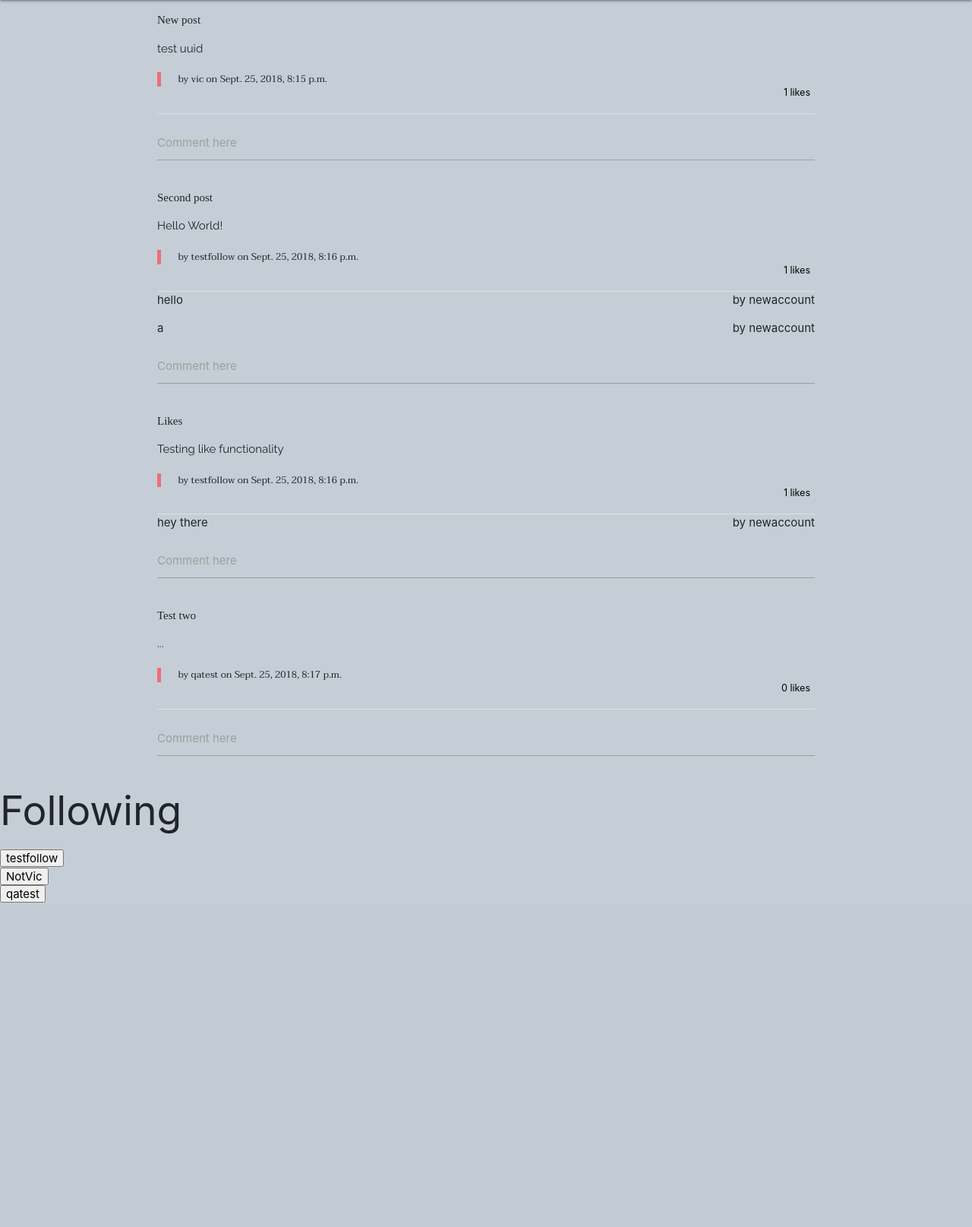
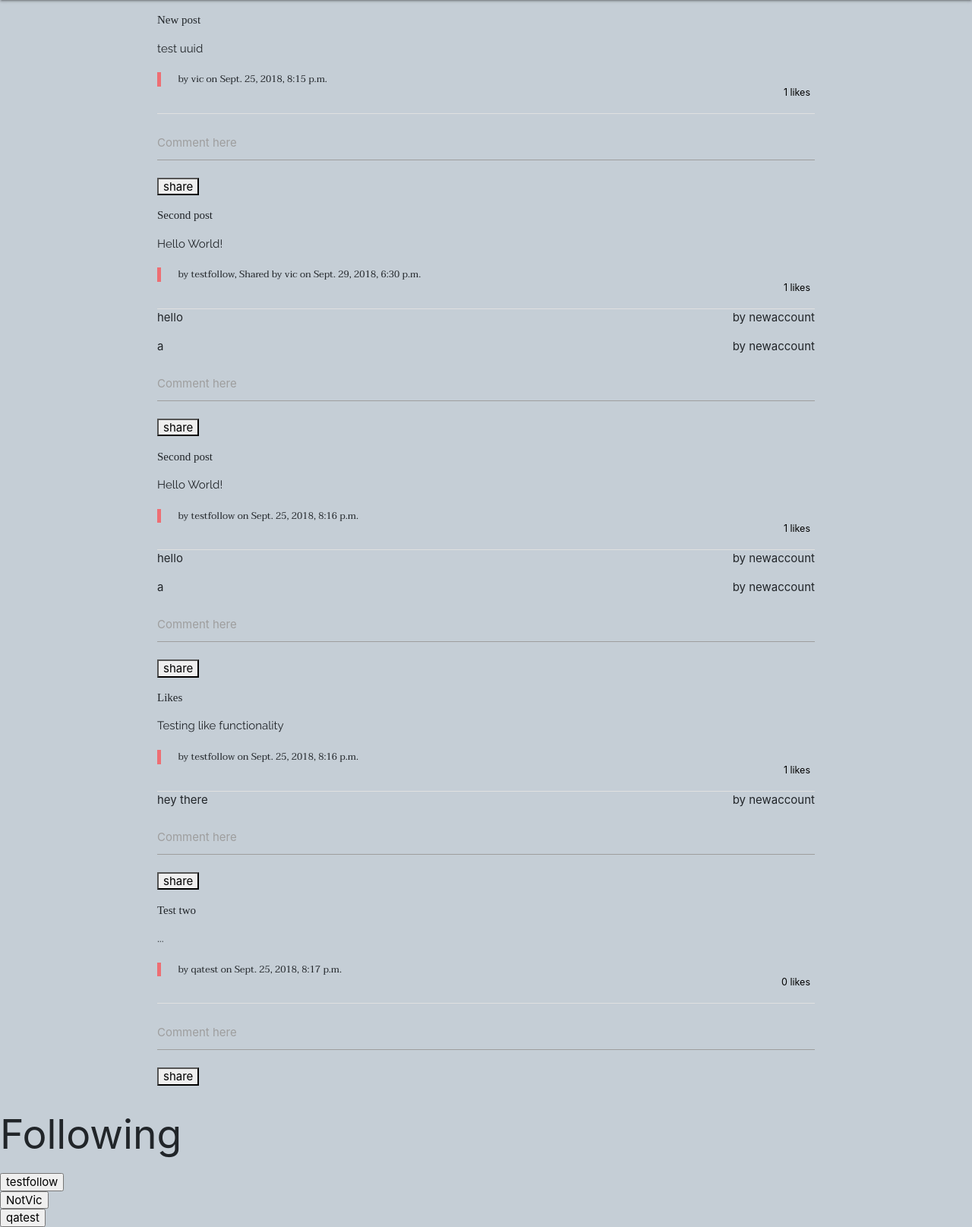
Before and after one commit to DataLabPSU/Social-Network-Analysis, a Django app: page / in a window 1280 px wide. Shown: the part 64-1679 px from the top of the page at 76% size. Before the commit the page ends 1252 px from the top, so only its background shows below. Run offline with Django 3.2, Linux system fonts and the light colour scheme; a user stored in the database is signed in; data comes from the database, SQL or seed files in the repository; both versions use the stored data as it was after the commit; some libraries are stand-ins or nearby versions; some web fonts are replaced.

Commit message:
Added ability to share posts and updated model fields

```diff
--- a/twitterclone/models.py
+++ b/twitterclone/models.py
@@ -24,7 +24,10 @@ class Post(models.Model):
 		self.save()
 	def __str__(self):
 		return self.title
-
+class Share(models.Model):
+	shared = models.ForeignKey(User,blank=True, null=True, on_delete=models.CASCADE)
+	postid = models.TextField()
+	date = models.DateTimeField(default=timezone.now)
 class Comment(models.Model):
 	post = models.ForeignKey(Post,blank=True, null=True, on_delete=models.CASCADE)
 	text = models.TextField()
--- a/twitterclone/templates/twitterclone/home.html
+++ b/twitterclone/templates/twitterclone/home.html
@@ -38,6 +38,10 @@
 </div>
 <input type='submit'  name='submit' value={{eachpost.id}} style='position:absolute;left:-99999px'/>
 </form>
+<form action='' method='post'>
+{%csrf_token%}
+<button type='submit' name='share' value={{eachpost.id}}> share </button>
+</form>
 {% endfor %}
 </div>
 <h2> Following </h2>
--- a/twitterclone/views.py
+++ b/twitterclone/views.py
@@ -1,6 +1,6 @@
 from django.shortcuts import render,redirect,render_to_response,get_object_or_404
 from django.template import RequestContext
-from .models import Post,Comment
+from .models import Post,Comment,Share
 from . import forms
 from django.contrib.auth.models import User
 from django.http import HttpResponse
@@ -11,6 +11,19 @@ def home(request):
 
 		if request.method == 'POST':
 			try:
+				postid = request.POST['share']
+				post = Post.objects.get(id=postid)
+				if request.user != post.author:
+					newshare = Share.objects.create(shared=request.user)
+					newshare.postid = postid
+					newshare.save()
+			except Exception as e:
+				print(str(e))
+				raise(e)
+
+
+
+			try:
 
 				user = User.objects.get(pk=request.user.id)
 				temp = user.profile.following.split(" ")
@@ -18,30 +31,44 @@ def home(request):
 				user.profile.following = ' '.join(temp)
 				user.save()
 			except:
-				try:
-					user = User.objects.get(pk=request.user.id)
-					post = Post.objects.get(pk=request.POST['unique'])
-					if post.author != user and request.POST['unique'] not in user.profile.liked:
-						post.likes += 1
-						post.save()
-						user.profile.liked = user.profile.liked +" " + request.POST['unique']
-						user.save()
-					elif post.author != user and request.POST['unique'] in user.profile.liked:
-						temp = user.profile.liked.split(" ")
-						temp.remove(request.POST['unique'])
-						user.profile.liked = ' '.join(temp)
-						post.likes -= 1
-						post.save()
-						user.save()
-				except:
-					comment = request.POST['placeholder']
-					newcomment = Comment.objects.create(author=request.user)
-					newcomment.post = Post.objects.get(pk=request.POST['submit'])
-					newcomment.text = comment
-					newcomment.save()
+				pass
+			try:
+				user = User.objects.get(pk=request.user.id)
+				post = Post.objects.get(pk=request.POST['unique'])
+				if post.author != user and request.POST['unique'] not in user.profile.liked:
+					post.likes += 1
+					post.save()
+					user.profile.liked = user.profile.liked +" " + request.POST['unique']
+					user.save()
+				elif post.author != user and request.POST['unique'] in user.profile.liked:
+					temp = user.profile.liked.split(" ")
+					temp.remove(request.POST['unique'])
+					user.profile.liked = ' '.join(temp)
+					post.likes -= 1
+					post.save()
+					user.save()
+			except:
+				pass
+			try:
+				comment = request.POST['placeholder']
+				newcomment = Comment.objects.create(author=request.user)
+				newcomment.post = Post.objects.get(pk=request.POST['submit'])
+				newcomment.text = comment
+				newcomment.save()
+			except:
+				pass
 		user = User.objects.get(pk=request.user.id)
 
 		posts = Post.objects.filter(author=request.user)
+		postlist = list(posts)
+		shares = Share.objects.filter(shared=request.user)
+		for z in shares:
+			content = Post.objects.get(id=z.postid)
+			content.author.username =content.author.username +  ', Shared by ' + z.shared.username
+			content.created_date = z.date
+			postlist.append(content)
+			print(postlist)
+			print(set(postlist))
 		comments = Comment.objects.all()
 		if user.profile.following != "":
 			for i in set(user.profile.following.split(" ")):
@@ -49,8 +76,15 @@ def home(request):
 					following = User.objects.get(username=i)
 					otherposts = Post.objects.filter(author=following)
 					posts = posts | otherposts
+					postlist.extend(list(otherposts))
+					sharedposts = Share.objects.filter(shared=following)
+					for z in sharedposts:
+						content = Post.objects.get(id=z.postid)
+						content.author.username = content.author.username + ' Shared by ' + z.shared.username
+						content.created_date = z.date
+						postlist.append(content)
 		context = {
-		'posts':posts,
+		'posts':postlist,
 		'comments':comments,
 		'FOLLOWING' : set(user.profile.following.split(" ")[1:]),
 		'test' : (user.profile.following.split(" ")),
```
Also changed, not shown: db.sqlite3, twitterclone/migrations/0008_share.py (added), twitterclone/migrations/0009_share_date.py (added), 3 other files.
